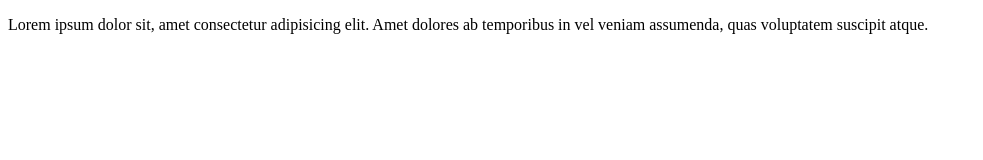
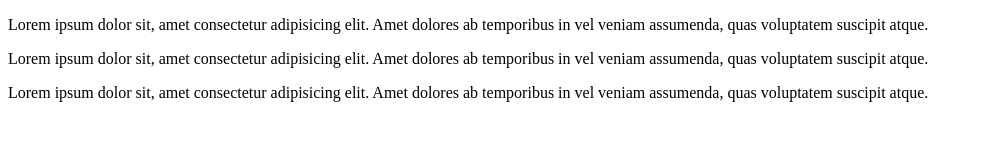
Before and after one commit to ArafatProgrammer/huday, a plain HTML site: page index.html in a window 1280 px wide. Shown: the whole page, without its empty margins (0-983 px from the left). Drawn offline with Linux system fonts and the light colour scheme.

Commit message:
i have commit huday

```diff
--- a/index.html
+++ b/index.html
@@ -9,5 +9,7 @@
 
 
     <p>Lorem ipsum dolor sit, amet consectetur adipisicing elit. Amet dolores ab temporibus in vel veniam assumenda, quas voluptatem suscipit atque.</p>
+    <p>Lorem ipsum dolor sit, amet consectetur adipisicing elit. Amet dolores ab temporibus in vel veniam assumenda, quas voluptatem suscipit atque.</p>
+    <p>Lorem ipsum dolor sit, amet consectetur adipisicing elit. Amet dolores ab temporibus in vel veniam assumenda, quas voluptatem suscipit atque.</p>
 </body>
 </html>
```
